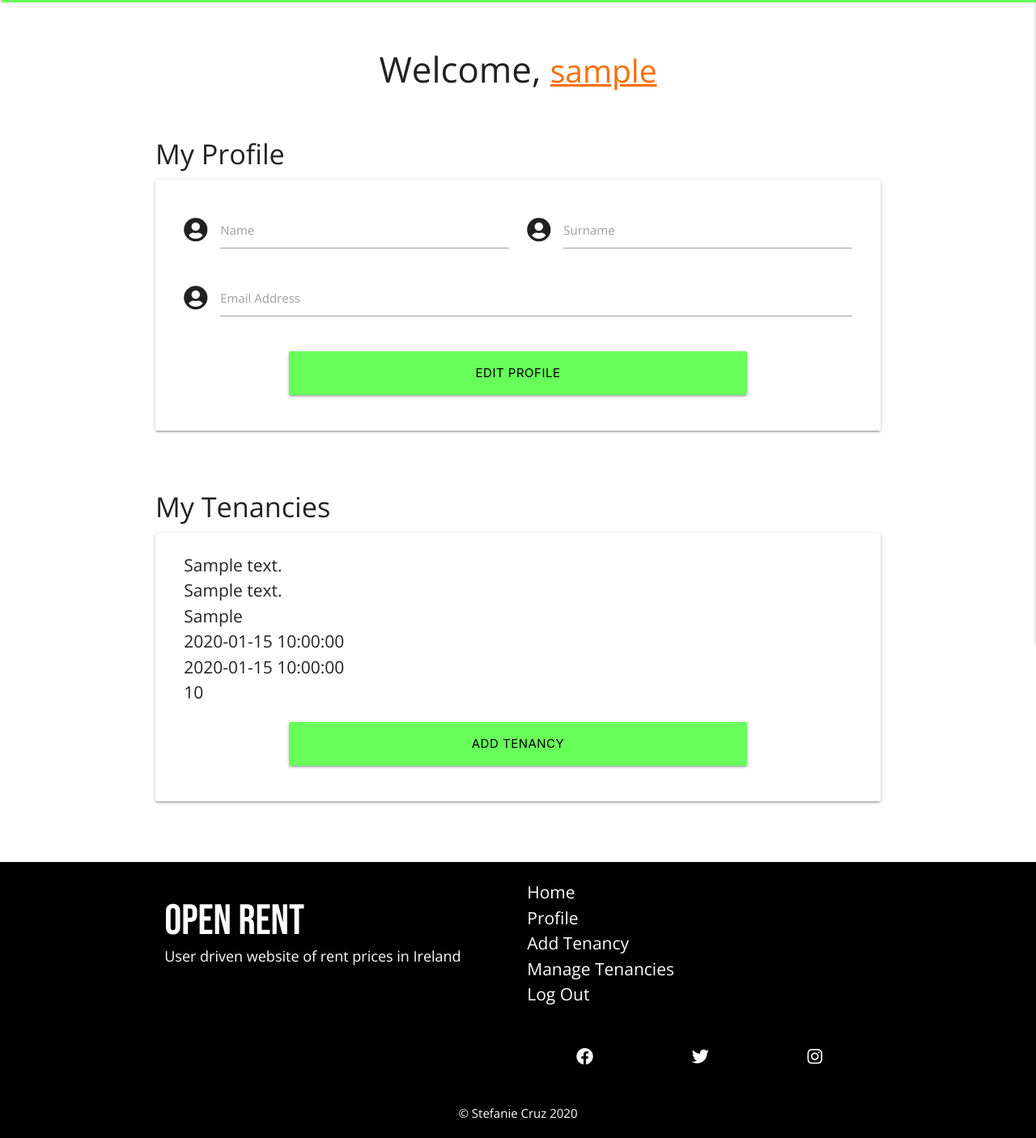
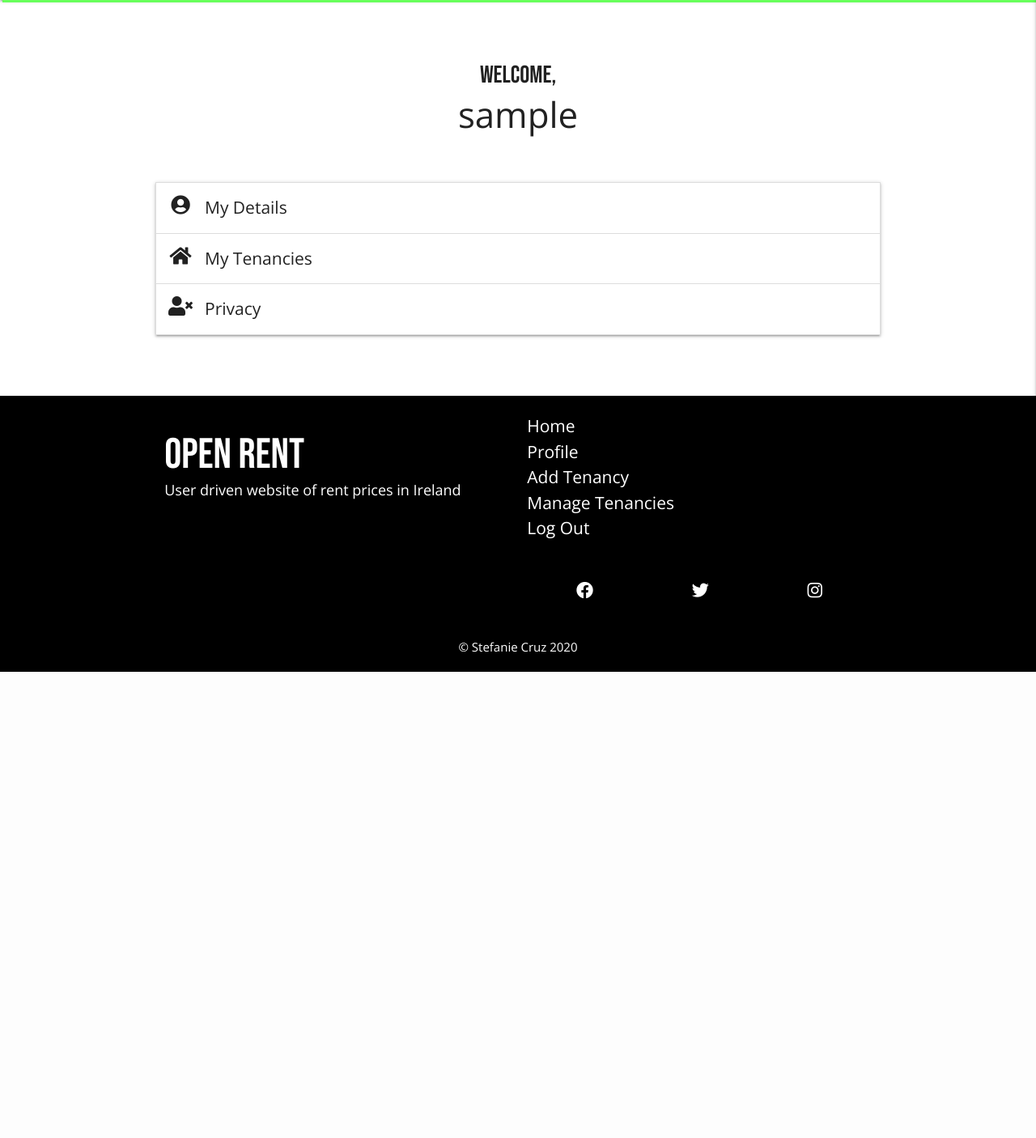
Before and after one commit to stef-cruz/open_rent, a Flask app: page /profile/1 in a window 1280 px wide. Shown: the part 64-1470 px from the top of the page at 81% size. After the commit the page ends 894 px from the top, so only its background shows below. Run offline with Flask 2, Linux system fonts and the light colour scheme; the visitor is signed in with stand-in values (Sample User, id 1); a database or web service that is not in the repository returns one stand-in record (values such as "Sample title").

Commit message:
Add collapsible and style profile page

```diff
--- a/app/static/css/_profile.scss
+++ b/app/static/css/_profile.scss
@@ -1,32 +1,39 @@
+.profile {
+  margin-bottom: 5rem;
+}
 .welcome-user {
   margin: 4rem 0;
+
   span {
-    font-size: 2.6rem;
-    color: $sec-colour;
-    text-decoration: underline;
+    font-size: 2rem;
+    font-family: $title;
   }
 }
 
 .my-profile {
-  margin-bottom: 5rem;
-  button {
+  #first-name,
+  #last-name,
+  #email-address {
     background-color: $prim-colour;
+    border-bottom: none;
+  }
+
+  label {
     color: black;
+  }
 
-    &:hover {
-      background-color: $sec-colour;
-    }
-  }
 }
 
 .my-tenancies {
   margin-bottom: 5rem;
-  button {
-    background-color: $prim-colour;
-    color: black;
+}
 
-    &:hover {
-      background-color: $sec-colour;
-    }
+.button-profile {
+  margin: 1rem 0;
+  background-color: black;
+  color: white;
+
+  &:hover {
+    background-color: $sec-colour;
   }
 }
--- a/app/static/css/style.css
+++ b/app/static/css/style.css
@@ -251,34 +251,38 @@
   }
 }
 
+.profile {
+  margin-bottom: 5rem;
+}
+
 .welcome-user {
   margin: 4rem 0;
 }
 .welcome-user span {
-  font-size: 2.6rem;
-  color: #ff6d00;
-  text-decoration: underline;
+  font-size: 2rem;
+  font-family: "Bebas Neue", serif;
 }
 
-.my-profile {
-  margin-bottom: 5rem;
+.my-profile #first-name,
+.my-profile #last-name,
+.my-profile #email-address {
+  background-color: #68ff5b;
+  border-bottom: none;
 }
-.my-profile button {
-  background-color: #68ff5b;
+.my-profile label {
   color: black;
-}
-.my-profile button:hover {
-  background-color: #ff6d00;
 }
 
 .my-tenancies {
   margin-bottom: 5rem;
 }
-.my-tenancies button {
-  background-color: #68ff5b;
-  color: black;
+
+.button-profile {
+  margin: 1rem 0;
+  background-color: black;
+  color: white;
 }
-.my-tenancies button:hover {
+.button-profile:hover {
   background-color: #ff6d00;
 }
 
--- a/app/static/js/materialize.js
+++ b/app/static/js/materialize.js
@@ -13,4 +13,9 @@ document.addEventListener('DOMContentLoaded', function() {
         {yearRange: 15,
             format: 'dd mmmm yyyy'
         });
+    //Profile page, Collapsible
+    var elems = document.querySelectorAll('.collapsible.expandable');
+    var instances = M.Collapsible.init(elems, {
+        accordion: false
+    });
 });
--- a/app/templates/profile.html
+++ b/app/templates/profile.html
@@ -16,54 +16,81 @@
     </div>
     <!-- ./flash message -->
 
-    <h3 class="center-align welcome-user">Welcome, <span>{{ username }}</span></h3>
+    <h3 class="center-align welcome-user"><span>Welcome,</span><br> {{ username }}</h3>
 
     <!-- Profile -->
-    <h4>My Profile</h4>
-
-    <form class="card-panel my-profile">
+    <ul class="collapsible expandable">
+        <li>
+            <div class="collapsible-header"><i class="fas fa-user-circle prefix"></i>My Details</div>
+            <div class="collapsible-body">
+                <!-- Profile -->
+                <form class="my-profile">
                     <div class="row">
-            <div class="input-field col s6">
-                <i class="fas fa-user-circle prefix"></i>
-                <input id="name" name="name" type="text">
-                <label for="name">Name</label>
-            </div>
-            <div class="input-field col s6">
-                <i class="fas fa-user-circle prefix"></i>
-                <input id="surname" name="surname" type="text">
-                <label for="surname">Surname</label>
-            </div>
-            <div class="input-field col s12">
-                <i class="fas fa-user-circle prefix"></i>
-                <input id="email" name="email" type="email">
-                <label for="email">Email Address</label>
+                        <div class="col s8">
+                            <button class="btn-small button-profile" type="submit">Edit Profile</button>
                         </div>
                     </div>
                     <div class="row">
-            <button class="col s8 offset-s2 btn-large" type="submit">Edit Profile</button>
+                        <div class="col s12 m6">
+                            <label for="first-name">First Name</label>
+                            <input id="first-name" name="first-name" type="text">
+                        </div>
+                        <div class="col s12 m6">
+                            <label for="last-name">Last Name</label>
+                            <input id="last-name" name="last-name" type="text">
+                        </div>
+                        <div class="col s12">
+                            <label for="email-address">Email Address</label>
+                            <input id="email-address" name="email-address" type="email">
+                        </div>
                     </div>
                 </form>
                 <!-- ./Profile -->
-
+            </div>
+        </li>
+        <li>
+            <div class="collapsible-header"><i class="fas fa-home"></i>My Tenancies</div>
+            <div class="collapsible-body">
                 <!-- Tenancies -->
-    <h4>My Tenancies</h4>
-    <div class="card-panel my-tenancies">
+                <div class="my-tenancies">
+                    <div class="row">
+                        <div class="s8">
+                            <a href="{{ url_for('add_tenancy') }}"><button class="btn-small button-profile">Add Tenancy</button></a>
+                        </div>
+                    </div>
+                    {% for tenancy in user_tenancies %}
+                    <div class="card-panel">
                         <div class="row">
                             <div class="col">
-                {% for tenancy in user_tenancies %}
                                 {{ tenancy.address_1 }} <br>
                                 {{ tenancy.address_2 }} <br>
                                 {{ tenancy.accommodation_type }} <br>
                                 {{ tenancy.start_date }} <br>
                                 {{ tenancy.end_date }} <br>
                                 {{ tenancy.price }} <br>
+                            </div>
+                        </div>
+                    </div>
                     {% endfor %}
                 </div>
+                    <!-- ./Tenancies -->
             </div>
+        </li>
+        <li>
+            <div class="collapsible-header"><i class="fas fa-user-times"></i>Privacy</div>
+            <div class="collapsible-body">
+                <!-- Delete profile -->
                 <div class="row">
-            <a href="{{ url_for('add_tenancy') }}"><button class="col s8 offset-s2 btn-large">Add Tenancy</button></a>
+                    <div class="col">
+                        <p>We respect your data and privacy. If you wish to delete your account and purge your data, <a
+                                href="" type="submit">click here</a>.</p>
                     </div>
                 </div>
+                <!-- ./Delete profile -->
+            </div>
+        </li>
+    </ul>
+
     <!-- ./Tenancies -->
 </section>
 
```
Also changed, not shown: 1 other file. Lines whose indentation alone changed are shown as unchanged.
